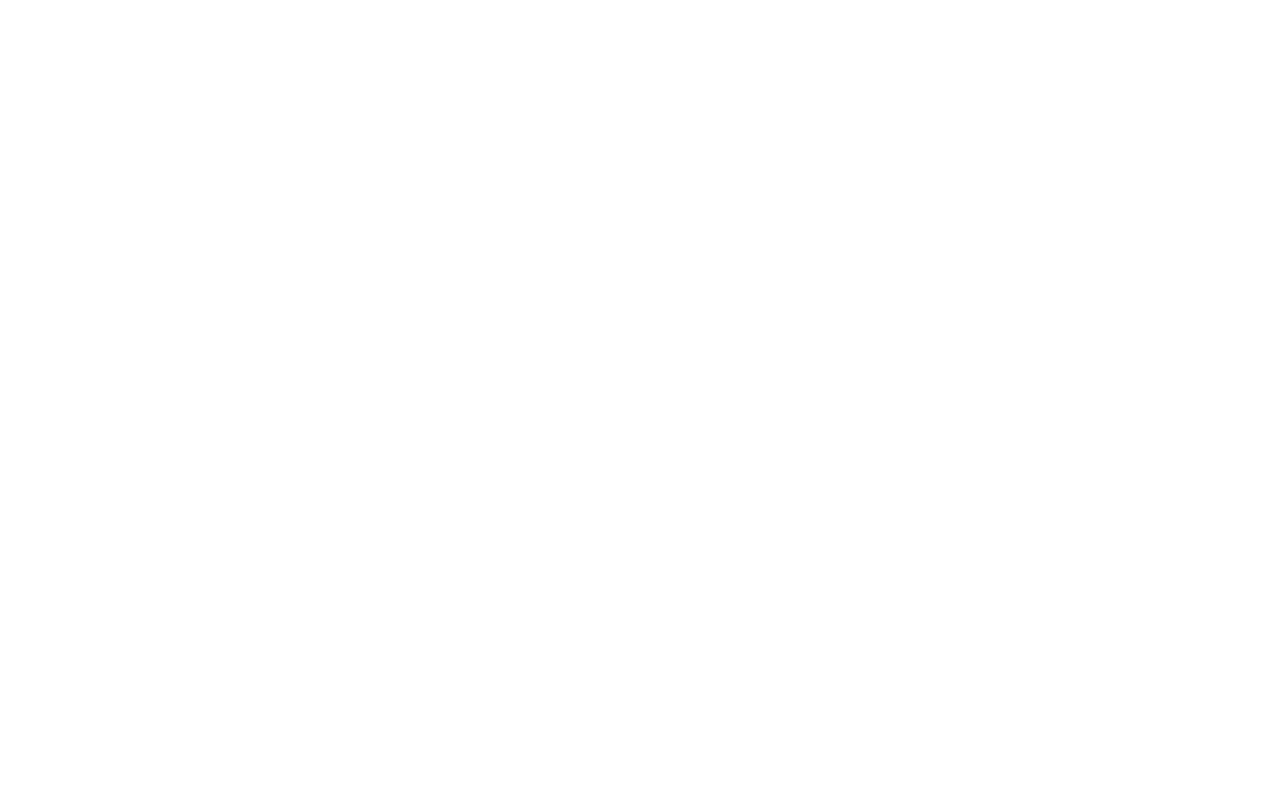
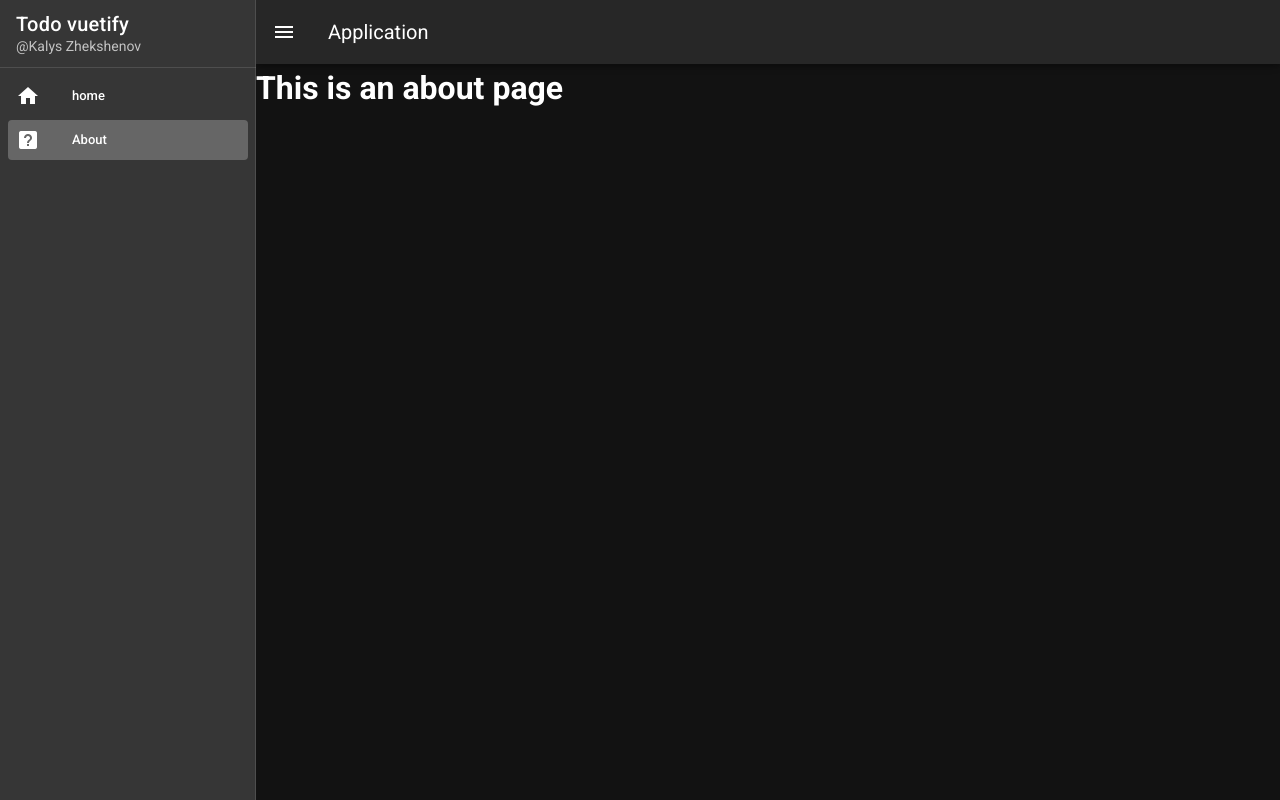
Before and after one commit to Kalys01/todo-vue-vuetify, a Vue app: page /about in a window 1280 px wide. Built offline with nearby package versions, Linux system fonts and the light colour scheme.

Commit message:
added vue-router

```diff
--- a/package.json
+++ b/package.json
@@ -8,9 +8,11 @@
   },
   "dependencies": {
     "vue": "^2.6.11",
+    "vue-router": "^3.2.0",
     "vuetify": "^2.4.4"
   },
   "devDependencies": {
+    "@vue/cli-plugin-router": "^4.5.12",
     "@vue/cli-service": "~4.4.0",
     "node-sass": "^4.12.0",
     "sass-loader": "^8.0.2",
--- a/src/App.vue
+++ b/src/App.vue
@@ -1,18 +1,65 @@
 <template>
-  <div id="app">
-    <todo />
-  </div>
+  <v-app id="inspire">
+    <v-navigation-drawer
+      v-model="drawer"
+      app
+    >
+      <v-list-item>
+        <v-list-item-content>
+          <v-list-item-title class="title">
+            Todo vuetify
+          </v-list-item-title>
+          <v-list-item-subtitle>
+            @Kalys Zhekshenov
+          </v-list-item-subtitle>
+        </v-list-item-content>
+      </v-list-item>
+
+      <v-divider></v-divider>
+
+      <v-list
+        dense
+        nav
+      >
+        <v-list-item
+          v-for="item in items"
+          :key="item.title"
+          :to="item.to"
+          link
+        >
+          <v-list-item-icon>
+            <v-icon>{{ item.icon }}</v-icon>
+          </v-list-item-icon>
+
+          <v-list-item-content>
+            <v-list-item-title>{{ item.title }}</v-list-item-title>
+          </v-list-item-content>
+        </v-list-item>
+      </v-list>
+    </v-navigation-drawer>
+
+    <v-app-bar app>
+      <v-app-bar-nav-icon @click="drawer = !drawer"></v-app-bar-nav-icon>
+
+      <v-toolbar-title>Application</v-toolbar-title>
+    </v-app-bar>
+
+    <v-main>
+      <router-view/>
+    </v-main>
+  </v-app>
 </template>
 
 <script>
-import todo from './components/todo.vue'
-
-export default {
-  name: 'App',
-  components: {
-    todo
+  export default {
+    data: () => ({
+      drawer: null,
+      items: [
+          { title: 'home', icon: 'mdi-home', to: '/' },
+          { title: 'About', icon: 'mdi-help-box', to: '/about' },
+        ],
+    }),
   }
-}
 </script>
 
 <style lang="scss">
@@ -22,6 +69,18 @@
   -moz-osx-font-smoothing: grayscale;
   text-align: center;
   color: #2c3e50;
-  margin-top: 60px;
+}
+
+#nav {
+  padding: 30px;
+
+  a {
+    font-weight: bold;
+    color: #2c3e50;
+
+    &.router-link-exact-active {
+      color: #42b983;
+    }
+  }
 }
 </style>
--- a/src/components/todo.vue
+++ b/src/components/todo.vue
@@ -14,6 +14,6 @@
 
 <style scoped lang="scss">
   .case {
-    color: rgb(172, 41, 73);
+    color: rgb(158, 134, 140);
   }
 </style>
--- a/src/main.js
+++ b/src/main.js
@@ -1,10 +1,12 @@
 import Vue from 'vue'
 import App from './App.vue'
 import vuetify from '@/plugins/vuetify' // path to vuetify export
+import router from './router'
 
 Vue.config.productionTip = false
 
 new Vue({
   render: function (h) { return h(App) },
-  vuetify,
+  router,
+  vuetify
 }).$mount('#app')
--- a/src/plugins/vuetify.js
+++ b/src/plugins/vuetify.js
@@ -4,6 +4,8 @@
 
 Vue.use(Vuetify)
 
-const opts = {}
+const opts = {
+    theme: {dark: true},
+}
 
 export default new Vuetify(opts)
--- /dev/null
+++ b/src/router/index.js
@@ -0,0 +1,31 @@
+import Vue from 'vue'
+import VueRouter from 'vue-router'
+import Home from '../views/Home.vue'
+
+Vue.use(VueRouter)
+
+const routes = [
+  {
+    path: '/',
+    name: 'Home',
+    component: Home
+  },
+  {
+    path: '/about',
+    name: 'About',
+    // route level code-splitting
+    // this generates a separate chunk (about.[hash].js) for this route
+    // which is lazy-loaded when the route is visited.
+    component: function () {
+      return import(/* webpackChunkName: "about" */ '../views/About.vue')
+    }
+  }
+]
+
+const router = new VueRouter({
+  mode: 'history',
+  base: process.env.BASE_URL,
+  routes
+})
+
+export default router
--- /dev/null
+++ b/src/views/About.vue
@@ -0,0 +1,5 @@
+<template>
+  <div class="about">
+    <h1>This is an about page</h1>
+  </div>
+</template>
--- /dev/null
+++ b/src/views/Home.vue
@@ -0,0 +1,28 @@
+<template>
+  <div class="about">
+    <h1>This is an home page</h1>
+  </div>
+</template>
+
+<style lang="scss">
+#app {
+  font-family: Avenir, Helvetica, Arial, sans-serif;
+  -webkit-font-smoothing: antialiased;
+  -moz-osx-font-smoothing: grayscale;
+  text-align: center;
+  color: #2c3e50;
+}
+
+#nav {
+  padding: 30px;
+
+  a {
+    font-weight: bold;
+    color: #2c3e50;
+
+    &.router-link-exact-active {
+      color: #42b983;
+    }
+  }
+}
+</style>
```
Also changed, not shown: 1 other file (tests, documents, lock files or other folders).
